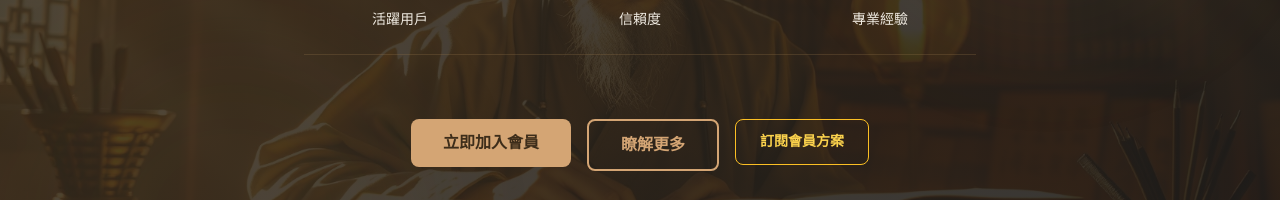
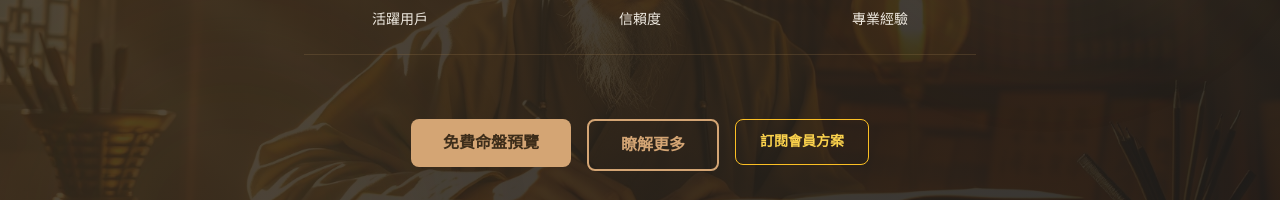
Before and after one commit to adam4taiwan/MyWeb, a Next.js app: page / in a window 1280 px wide. Shown: the part 464-664 px from the top of the page. Built offline with nearby package versions, Linux system fonts and the light colour scheme; no server answers.

Commit message:
fix: redirect unauthenticated users to /disk for free chart preview
- Change HeroSection CTA from /login to /disk for unauthenticated users
- Show '免費命盤預覽' for guests, '開始排盤分析' for logged-in users

Co-Authored-By: Claude Sonnet 4.6 <noreply@anthropic.com>

```diff
--- a/components/HeroSection.tsx
+++ b/components/HeroSection.tsx
@@ -54,19 +54,11 @@ export default function HeroSection({ showSubscribeNudge = false }: { showSubscr
 
         {/* CTA Buttons */}
         <div className="flex flex-col sm:flex-row gap-4 justify-center pt-8">
-          {isAuthenticated ? (
-            <Link href="/disk" className="inline-block">
-              <button className="btn-primary w-full sm:w-auto">
-                開始排盤分析
-              </button>
-            </Link>
-          ) : (
-            <Link href="/login" className="inline-block">
-              <button className="btn-primary w-full sm:w-auto">
-                立即加入會員
-              </button>
-            </Link>
-          )}
+          <Link href="/disk" className="inline-block">
+            <button className="btn-primary w-full sm:w-auto">
+              {isAuthenticated ? '開始排盤分析' : '免費命盤預覽'}
+            </button>
+          </Link>
 
           <Link href="#features" className="inline-block">
             <button className="btn-secondary w-full sm:w-auto">
```
